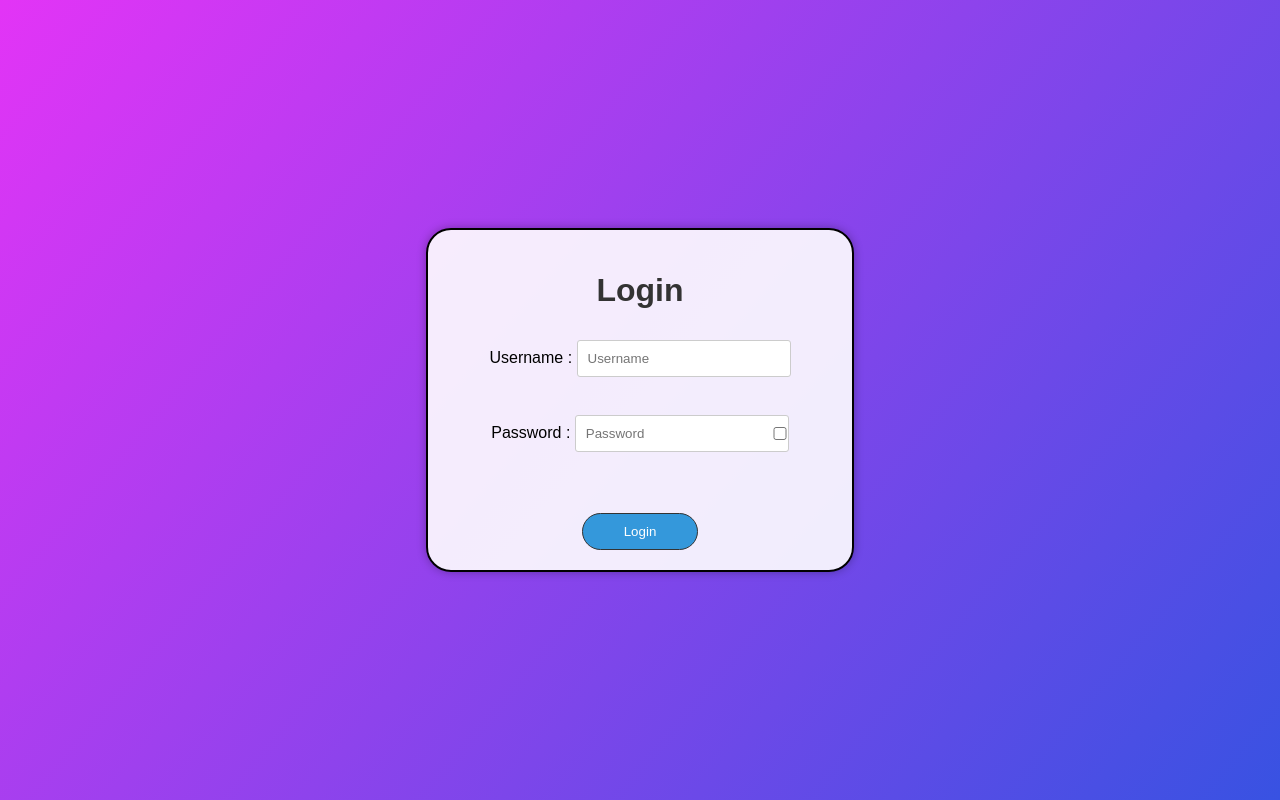
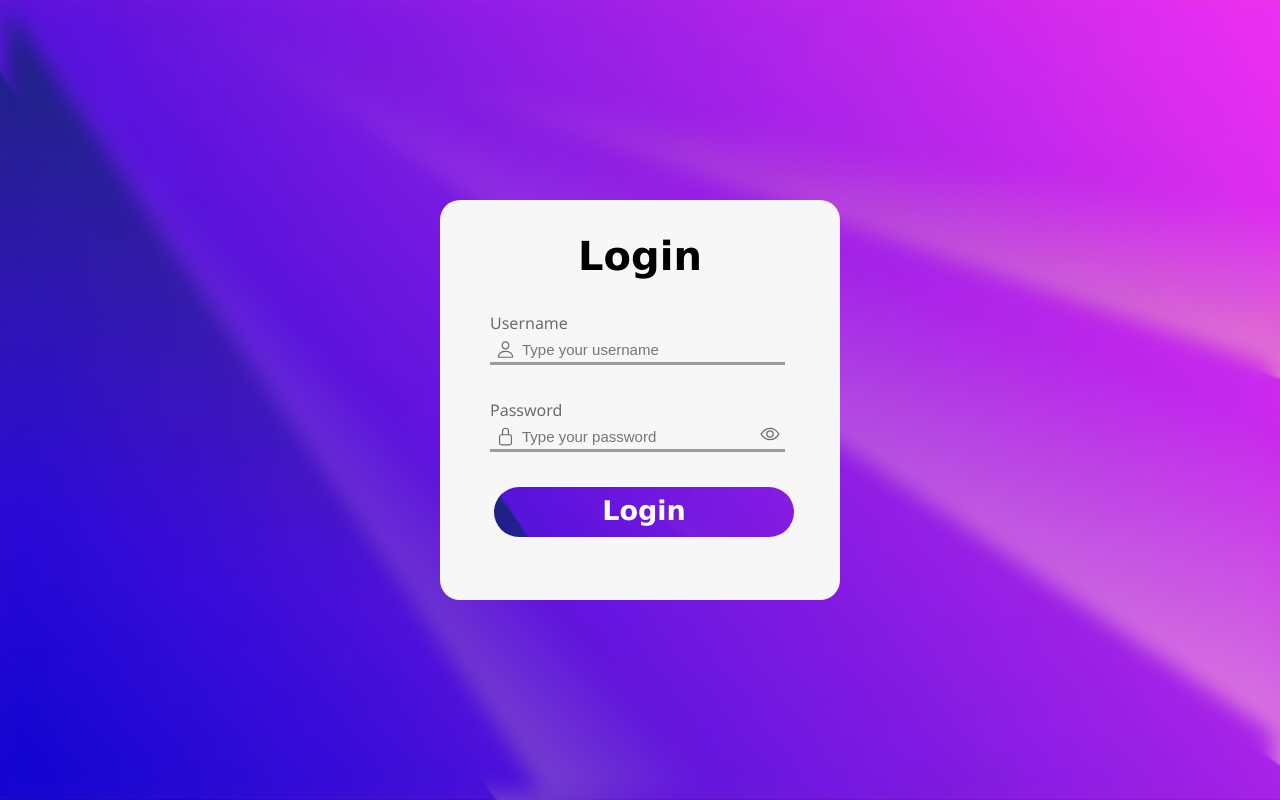
Before and after one commit to mrabhin03/Employee-Attendance-and-payroll-management-System-PHP-with-IOT-fingerprintscanner, a PHP site: page /miniproject/login.php in a window 1280 px wide. Run offline with PHP 8.4, Linux system fonts and the light colour scheme.

Commit message:
Stabilty Improved

```diff
--- a/Admin/Index.php
+++ b/Admin/Index.php
@@ -132,11 +132,11 @@
             function listassamble() {
                 valtemp = 0;
                 if (valtemp == <?php echo $val ?>) {
-                    for (var p = 0; p <= 100; p++) {
+                    for (var p = 0; p <= 10; p++) {
                         (function(p) {
                             setTimeout(function() {
                                 if (body) {
-                                    var r = p / 100;
+                                    var r = p / 10;
                                     body.style.transform = "scaleX("+r+")";
                                 }
                             }, p * 2);
--- a/common/Common_style.css
+++ b/common/Common_style.css
@@ -4,7 +4,6 @@ body
   padding: 0;
   background-image: url(wallpaper/violet.png);
   background-size: cover ;
-  background-size: cover;
   background-position: center;
   background-repeat: no-repeat;
   overflow: hidden;
--- a/login/login.css
+++ b/login/login.css
@@ -1,55 +1,174 @@
+/*Body*/
+html{
+    height: 100%;
+}
 body {
-    margin: 0;
-    padding: 0;
-    height: 100vh;
-    background: linear-gradient(130deg, #e334f6, #3852e2);
+    background-image: url(../common/wallpaper/violet.png);
+    background-size: cover;
+    font-family: 'Lucida Sans', 'Lucida Sans Regular', 'Lucida Grande', 'Lucida Sans Unicode', Geneva, Verdana, sans-serif;
+    transition: all .5s ease-in-out;
+    align-items: center;
+    justify-content: center;
     display: flex;
-    justify-content: center;
-    align-items: center;
-    font-family: sans-serif;
+    overflow: hidden;
+    background-position: center;
+    background-repeat: no-repeat;
+    position: relative;
 }
 
-.login-container {
-    background-color: rgba(255, 255, 255, 0.9);
-    padding: 20px;
-    border-radius: 25px;
-    box-shadow: 0 0 10px rgba(0, 0, 0, 0.3);
-    width: 30%;
-    text-align: center;
-    border: 2px solid black;
+body::before {
+    content: "";
+    background-image: url(../common/wallpaper/violet.png);
+    filter: blur(10px);
+    position: absolute;
+    top: 0;
+    left: 0;
+    width: 100%;
+    height: 100%;
+    z-index: -1;
+    background-size: cover;
 }
 
-h1 {
-    text-align: center;
-    color: #333;
+a{
+    text-decoration: none;
+}
+.Main{
+    transition: all .5s ease-in-out;
+    align-items: center;
+    justify-content: center;
+    display: flex;
+    height: 100%;
+    width: 100%;
+    font-family: 'Lucida Sans', 'Lucida Sans Regular', 'Lucida Grande', 'Lucida Sans Unicode', Geneva, Verdana, sans-serif;
 }
 
-input {
-    width: 50%;
-    padding: 10px;
-    margin: 10px 0;
-    border: 1px solid #ccc;
-    border-radius: 3px;
+.page
+{
+    position: relative;
+    height: 400px;
+    width: 400px;
+    background-color: rgb(247, 247, 247);
+    border-radius: 20px;
+    align-items: center;
+    justify-content: center;
+    display: flex;
+    transition: all .3s ease-in-out;
+    overflow: hidden;
 }
 
-button {
-    width: 30%;
-    background-color: #3498db;
-    color: #fff;
-    padding: 10px 20px;
-    border: none;
-    border-radius: 25px;
-    cursor: pointer;
-    border: 1px solid #333;
+
+
+
+
+
+/*Login Page*/
+
+
+.page .pbox{
+    position: absolute;
+    height: 400px;
+    width: 310px;
+    margin-bottom: 000px;
+    transition: transform .3s ease;
+}
+
+.show_pass_first{
+    position: absolute;
+    top: 25px;
+    left: 270px;
+    color: rgb(108, 108, 108);
+    font-size: 20px;
+    transition: all .3s ease-in-out;
 
 }
+.hide_pass_first{
+    position: absolute;
+    top: 25px;
+    left: 270px;
+    color: rgb(108, 108, 108);
+    font-size: 0px;
+    transition: all .3s ease-in-out;
+}
 
-button:hover {
-    background-color: #2980b9;
+
+.pbox.show_it .show_pass_first{
+    font-size: 0px;
 }
-input[type="checkbox"]
-{
+.pbox.show_it .hide_pass_first{
+    font-size: 20px;
+}
+
+.pbox h2{
+    text-align:center;
+    font-size: 40px;
+}
+.box{
     position: relative;
-    top: -45px;
-    left: 140px;
+    width: 95%;
+    height: 50px;
+    border-bottom: 3px solid rgb(155, 155, 155);
+    margin: 20px;
+    margin-left: 5px;
 }
+.box input{
+    font-size: 15px;
+    color: rgb(108, 108, 108);
+    position: relative;
+    width: 270px;
+    height: 30px;
+    border: none;
+    outline: none;
+    background-color: transparent;
+}
+.button1{
+    border: none;
+    transition: transform .3s ease-in-out;
+    align-items: center;
+    justify-content: center;
+    display: flex;
+    margin-top: 40px;
+    margin-left: 9px;
+    background-color: aqua;
+    border-radius: 360px;
+    width: 300px;
+    height: 50px;
+    background-image: url(../common/wallpaper/violet.png);
+}
+.button1 h6{
+    font-family: Verdana, Geneva, Tahoma, sans-serif;
+    margin-top: 60px;
+    text-align: center;
+    font-size:27px;
+    color: white;
+}
+.icon{
+
+    color: rgb(108, 108, 108);
+    font-size: 19px;
+}
+.i{
+    float: left;
+    align-items: center;
+    justify-content: center;
+    display: flex;
+    height: 30px;
+    width: 30px;
+}
+.inbox{
+    height: 30px;
+    width: 370px;
+}
+
+
+.back{
+    height: 30px;
+    width: 30px;
+}
+
+.pbox label{
+    left: 10px;
+    font-weight: 400px;
+    transform: translateY(-50%);
+    color: rgb(108, 108, 108);
+    font-family: 'Segoe UI', Tahoma, Geneva, Verdana, sans-serif;
+}
--- a/login/login.js
+++ b/login/login.js
@@ -11,10 +11,11 @@ function validation(){
   function validateuser(){
     var uname = /^[A-Za-z0-9]*$/;
     var username = document.getElementById("username");
+    var username12 = document.getElementById("theuserdiv");
 
-    if (!username.value.trim().match(uname)) {
+    if (!username.value.trim().match(uname)|| (username.value=="")) {
       document.getElementById("usernameinvalid").style.visibility = "visible";
-      username.style.border = "solid 3px red";
+      username12.style.borderBottom = "solid 3px red";
       return false;
     } else {
       return true;
@@ -41,17 +42,18 @@ function validation(){
       }
       document.getElementById("passwordinvalid").innerHTML = errorText;
       document.getElementById("passwordinvalid").style.visibility = "visible";
-      document.getElementById("password").style.border = "solid 3px red";
+      document.getElementById("thepassdiv").style.borderBottom = "solid 3px red";
       return false;
     }
   }
 
   function defaultView(){
-    document.getElementById("username").style.border = "1px solid #ccc";
-    document.getElementById("password").style.border = "1px solid #ccc";
+    document.getElementById("username").style.border = "none";
+    document.getElementById("password").style.border = "none";
     document.getElementById("passwordinvalid").style.visibility = "hidden";
     document.getElementById("usernameinvalid").style.visibility = "hidden";
     document.getElementById("wrongpassword").style.visibility = "hidden";
+    document.getElementById("theuserdiv").style.borderBottom = "3px solid rgb(155, 155, 155)";
 
   }
 
@@ -64,3 +66,18 @@ function validation(){
         Inputbox.type="text";
       }
 }
+
+const pa_main =document.querySelector('.pbox');
+function show_first(){
+    var passwordInput = document.getElementById("password");
+    if(passwordInput.type=="password")
+    {
+        passwordInput.type="text";
+        pa_main.classList.add('show_it');
+    }
+    else
+    {
+        passwordInput.type="password";
+        pa_main.classList.remove('show_it');
+    }
+}
--- a/login/login.php
+++ b/login/login.php
@@ -1,38 +1,71 @@
-<!DOCTYPE html>
-<html lang="en">
+<html>
 
 <head>
-    <meta charset="UTF-8">
-    <meta name="viewport" content="width=device-width, initial-scale=1.0">
+    <title>
+        Sign in
+    </title>
+    <meta name="viewport" content="width=device-width initial-scale=0.6">
     <link rel="icon" href="unavailable">
-    <title>Biometric attendance system</title>
-    <link rel="stylesheet" type="text/css" href="login.css?v=<?php echo time()?>">
+    <link rel="stylesheet" href="login.css?v=<?php echo time()?>">
+    <script type="module" src="https://unpkg.com/ionicons@7.1.0/dist/ionicons/ionicons.esm.js"></script>
+    <script nomodule src="https://unpkg.com/ionicons@7.1.0/dist/ionicons/ionicons.js"></script>
 
 </head>
 
-<body>
-    <div class="login-container">
-        <h1>Login</h1>
-        <form  onsubmit="return validation();" method="post" action="validation.php">
-            Username : <input type="text" id="username" placeholder="Username" name="username" required>
+<body class="body">
+    <div class="Main">
+        <div class="page">
+            <div class="pbox">
+                <h2>Login</h2>
+                <form id="login" onsubmit="return validation();" method="post" action="validation.php">
+                    <div id="theuserdiv" class="box">
+                        <div class="tx">
+                            <label for="Username">Username</label><br>
+                        </div>
+                        <div class="i">
+                            <span class="icon">
+                                <ion-icon name="person-outline"></ion-icon>
+                            </span>
+                        </div>
+                        <div class="inbox">
+                            <input type="text" name="username" id="username" placeholder="Type your username" >
+                        </div>
+                    </div>
+                    <div style="width:100%; margin-bottom:-15px;margin-top:-13px;">
+                    <label id="usernameinvalid" style="color: red;visibility: hidden;">Invalid Username</label>
+                    </div>
+                    <div id="thepassdiv" class="box">
+                        <label>Password</label>
                         <br>
-            <label id="usernameinvalid" style="color: red;visibility: hidden;">Invalid Username</label>
-            <br>
-            Password : <input type="password" id="password" placeholder="Password" name="password" required>
-            <input type="checkbox" name="" id="" onclick="typechange('password');">
-            <br>
-            <label id="passwordinvalid" style="color: red;visibility: hidden;"></label>
-            <br>
-            <button type="submit" >Login</button>
-            <br>
+                        <div class="i">
+                            <span class="icon">
+                                <ion-icon name="lock-closed-outline"></ion-icon>
+                            </span>
+                        </div>
+                        <div  class="inbox">
+                            <input name="password" id="password" type="password" placeholder="Type your password">
+                            <span class="show_pass_first" onclick="show_first();">
+                                <ion-icon name="eye-outline"></ion-icon>
+                            </span>
+                            <span class="hide_pass_first" onclick="show_first();">
+                                <ion-icon name="eye-off-outline"></ion-icon>
+                            </span>
+                        </div>
                         <?php
                             if (isset($_GET["wrongpassword"]) && $_GET["wrongpassword"] === "true") {
-                echo '<div id="wrongpassword" style="color:red;">Wrong Password or Username. Please try again.</div>';
+                                echo '<div id="wrongpassword" style="color:red; margin-top:5px;font-family:sans-serif; position:fixed; font-size:13px;">Wrong Password or Username. Please try again.</div>';
                             }
                         ?>
+                    </div>
+                    <div style="width:100%; margin-bottom:-5px;">
+                        <label id="passwordinvalid" style="color: red; font-size:13px;"></label>
+                    </div>
+                    <button type="submit" class="button1">
+                        <h6>Login</h6>
+                    </button>
                 </form>
             </div>
-    <script src="login.js"></script>
+            <script src="login.js?v=<?php echo time()?>"></script>
 </body>
 
 </html>
```
Lines whose indentation alone changed are shown as unchanged.
